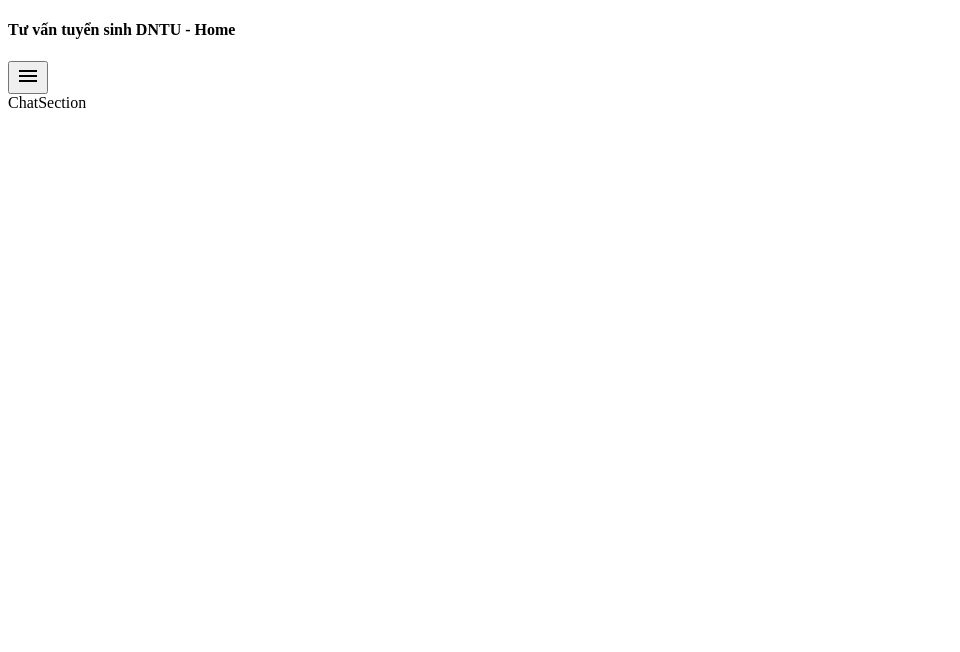
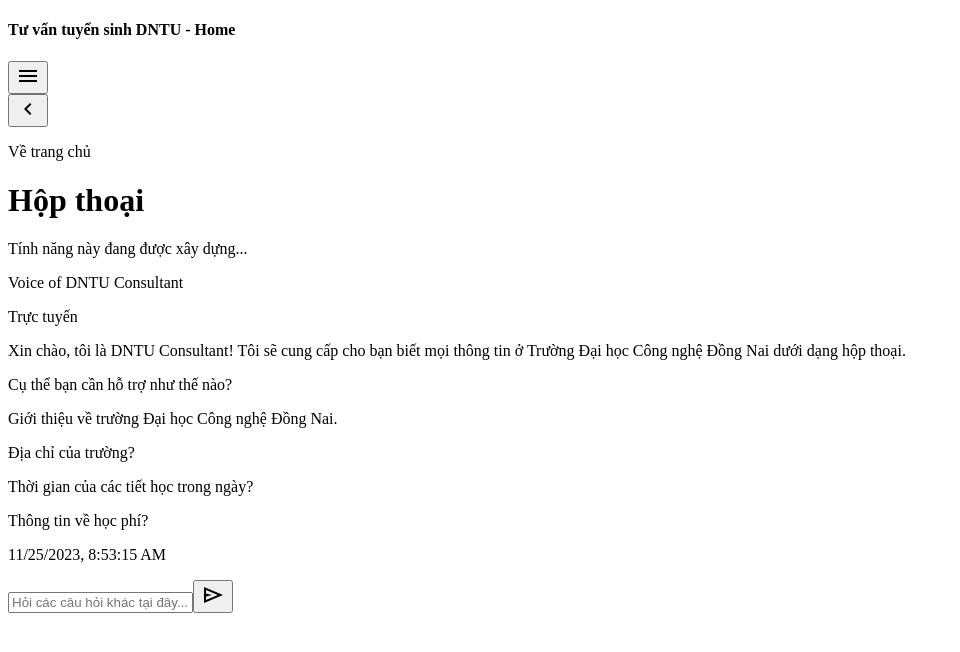
Before and after one commit to Code4life-Labs/admission-consulting-dntu, a React (Vite) app in the folder fe/: page / in a window 1280 px wide. Both pictures are taken after a click on the button "Bắt đầu ngay". Shown: the top 652 px of the page, without its empty margins (0-960 px from the left). Built offline with nearby package versions, Linux system fonts and the light colour scheme.

Commit message:
Update: read in details

```diff
--- /dev/null
+++ b/fe/src/assets/data/chatsection.json
@@ -0,0 +1,30 @@
+{
+  "initialMessages": [
+    {
+      "isClickableText": false,
+      "text": "Xin chào, tôi là DNTU Consultant! Tôi sẽ cung cấp cho bạn biết mọi thông tin ở Trường Đại học Công nghệ Đồng Nai dưới dạng hộp thoại."
+    },
+    {
+      "isClickableText": false,
+      "text": "Cụ thể bạn cần hỗ trợ như thế nào?"
+    }
+  ],
+  "optionMessages": [
+    {
+      "isClickableText": true,
+      "text": "Giới thiệu về trường Đại học Công nghệ Đồng Nai."
+    },
+    {
+      "isClickableText": true,
+      "text": "Địa chỉ của trường?"
+    },
+    {
+      "isClickableText": true,
+      "text": "Thời gian của các tiết học trong ngày?"
+    },
+    {
+      "isClickableText": true,
+      "text": "Thông tin về học phí?"
+    }
+  ]
+}
--- a/fe/src/components/chat_section/ChatSection.jsx
+++ b/fe/src/components/chat_section/ChatSection.jsx
@@ -1,11 +1,104 @@
 // import React from 'react'
+
+// Import from hooks
+import { useStateWESSFns } from "src/hooks/useStateWESSFns";
+
+// Import from components
+import Button from "../button/Button";
+import Message from "../message/Message";
+
+// Import data from assets
+import chatsectionData from "src/assets/data/chatsection.json";
+
+// Import from features
+import { createMessageRenderer } from "./features/renderMessage.jsx";
+
+// Create something
+const renderMessage = createMessageRenderer(Message);
+
+/**
+ * @typedef ChatSectionPropsType
+ * @property {(to: string) => void} toSlide
+ */
 
 /**
  * Component renders a chat section.
+ * @param {ChatSectionPropsType} props
  * @returns
  */
-export default function ChatSection() {
+export default function ChatSection(props) {
+  const [chatState, chatStateFns] = useStateWESSFns(
+    {
+      messages: [...chatsectionData.initialMessages, ...chatsectionData.optionMessages]
+    },
+    function(changeState) {
+      return {
+
+      }
+    }
+  );
+
   return (
-    <div>ChatSection</div>
+    <div className="h-[calc(100vh-121px)]">
+      {/* Header of chat section */}
+      <div className="flex flex-row items-center w-full">
+        {/* "Change slide" button */}
+        <Button
+          isTransparent
+          hasPadding={false}
+          // onClick={() => { openTMI("mySideMenu") }}
+          extendClassName="p-2"
+          onClick={() => props.toSlide("left")}
+        >
+          <span className="material-symbols-outlined block">chevron_left</span>
+        </Button>
+        <p className="ms-2">Về trang chủ</p>
+      </div>
+
+      {/* Body of chat section */}
+      <div className="h-[calc(100%-52px)] flex flex-row">
+        {/* Left part */}
+        <div className="h-full w-2/6 p-4">
+          <h1 className="text-xl font-bold">Hộp thoại</h1>
+          <p className="text-center">Tính năng này đang được xây dựng...</p>
+        </div>
+        {/* Right part (Chat) */}
+        <div className="flex flex-col h-full w-4/6 border-2 rounded-xl p-4">
+          {/* Title here */}
+          <div className="ms-3 mb-3">
+            <p className="text-xl font-bold text-base">Voice of DNTU Consultant</p>
+            <div className="flex items-center">
+              <div className="w-3 h-3 bg-green-500 rounded-3xl"></div>
+              <span className="ms-2">Trực tuyến</span>
+            </div>
+          </div>
+
+          {/* Conversation content container */}
+          <div className="flex flex-col justify-end h-full border rounded-xl overflow-auto p-4">
+            {
+              chatState.messages.map((message, index) => renderMessage(message, index, chatState.messages))
+            }
+          </div>
+
+          {/* Input container */}
+          <div className="flex items-center py-2 mt-3">
+            <input
+              type="text"
+              className="w-full bg-gray-100 rounded-lg border-2 p-2 px-4 me-3"
+              placeholder="Hỏi các câu hỏi khác tại đây..."
+            />
+            <Button
+              isTransparent
+              hasPadding={false}
+              // onClick={() => { openTMI("mySideMenu") }}
+              extendClassName="p-2"
+              onClick={() => props.toSlide("left")}
+            >
+              <span className="material-symbols-outlined block">send</span>
+            </Button>
+          </div>
+        </div>
+      </div>
+    </div>
   )
 }
--- /dev/null
+++ b/fe/src/components/chat_section/features/renderMessage.jsx
@@ -0,0 +1,25 @@
+/**
+ * Dùng hàm này dể tạo ra một message renderer. Nhận JSX.Element là một tham số.
+ * @param {() => JSX.Element} Component
+ * @returns
+ */
+export function createMessageRenderer(Component) {
+  return function renderMessage(message, index, messages) {
+    let hasTime = false;
+    let onClickMessage;
+
+    if(!messages[index + 1]) hasTime = true;
+    if(message.isClickableText) onClickMessage = function(content) {
+      console.log("Content: ", content);
+    }
+
+    return (
+      <Component
+        key={index}
+        content={message.text}
+        hasTime={hasTime}
+        onClick={onClickMessage}
+      />
+    )
+  }
+}
--- /dev/null
+++ b/fe/src/components/message/Message.jsx
@@ -0,0 +1,45 @@
+// import React from 'react'
+
+const defaultTextContainerClassName = "w-fit text-base bg-gray-200 rounded-xl p-4 mb-2";
+
+/**
+ * @typedef MessagePropsType
+ * @property {string} content
+ * @property {number} time
+ * @property {boolean} hasTime
+ * @property {(content: string) => void} onClick
+ * @property {string} extendedClassName
+ */
+
+/**
+ * Component renders a block of message. This block of message can contain img avatar or don't. Message can be clickable.
+ * @param {MessagePropsType} props
+ * @returns
+ */
+export default function Message({
+  content = "",
+  time = Date.now(),
+  hasTime = false,
+  extendedClassName,
+  onClick
+}) {
+  let containerClassName = "message w-full max-w-[45%]";
+  let textContainerClassName = defaultTextContainerClassName;
+  let isClickable = Boolean(onClick);
+
+  if(extendedClassName) textContainerClassName += " " + extendedClassName;
+  if(isClickable) {
+    containerClassName += " " + "cursor-pointer italic";
+    textContainerClassName += " " + "border-2 border-blue-600 bg-white"
+  }
+
+  return (
+    <div
+      className={containerClassName}
+      onClick={isClickable ? () => onClick(content) : undefined}
+    >
+      <p className={textContainerClassName}>{content}</p>
+      { hasTime && <p className="text-xs">{(new Date(time)).toLocaleString()}</p> }
+    </div>
+  )
+}
--- a/fe/src/components/switch_slider/SwitchSlider.jsx
+++ b/fe/src/components/switch_slider/SwitchSlider.jsx
@@ -3,10 +3,13 @@
 // Import from hooks
 import { useStateWESSFns } from 'src/hooks/useStateWESSFns'
 
+// Import styles
+import './SwitchSlider.styles.css';
+
 /**
  * @typedef SwitchSliderPropsType
- * @property {(toggleSlide: () => void) => JSX.Element} left
- * @property {(toggleSlide: () => void) => JSX.Element} right
+ * @property {(toggleSlide: () => void, toSlide: (to: string) => void) => JSX.Element} left
+ * @property {(toggleSlide: () => void, toSlide: (to: string) => void) => JSX.Element} right
  */
 
 /**
@@ -26,26 +29,32 @@
           changeState("currentSlide", function(data) {
             return data === "left" ? "right" : "left";
           })
+        },
+
+        toSlide: function(to) {
+          changeState("currentSlide", function() {
+            return to;
+          })
         }
       }
     }
   );
 
   return (
-    <div className="w-full">
+    <div className="w-full overflow-x-hidden">
       {
         ssState.currentSlide === "left"
         ? (
-          <div>
+          <div className="w-full slide left p-2">
             {
-              props.left(ssStateFns.toggleSlide)
+              props.left(ssStateFns.toggleSlide, ssStateFns.toSlide)
             }
           </div>
         )
         : (
-          <div>
+          <div className="w-full slide right p-2">
             {
-              props.right(ssStateFns.toggleSlide)
+              props.right(ssStateFns.toggleSlide, ssStateFns.toSlide)
             }
           </div>
         )
--- /dev/null
+++ b/fe/src/components/switch_slider/SwitchSlider.styles.css
@@ -0,0 +1,43 @@
+.slide.left {
+  transform: translateX(-100%);
+  animation: slide-from-left 0.3s both ease-in-out;
+  opacity: 0;
+}
+
+.slide.right {
+  transform: translateX(100%);
+  animation: slide-from-right 0.3s both ease-in-out;
+  opacity: 0;
+}
+
+@keyframes slide-from-left {
+  0% {
+    transform: translateX(-100%);
+    opacity: 0;
+  }
+
+  50% {
+    opacity: 0;
+  }
+
+  100% {
+    transform: translateX(0);
+    opacity: 1;
+  }
+}
+
+@keyframes slide-from-right {
+  0% {
+    transform: translateX(100%);
+    opacity: 0;
+  }
+
+  50% {
+    opacity: 0;
+  }
+
+  100% {
+    transform: translateX(0);
+    opacity: 1;
+  }
+}
--- a/fe/src/pages/home/HomePage.jsx
+++ b/fe/src/pages/home/HomePage.jsx
@@ -17,8 +17,8 @@
       <div className="p-4">
         <div className="w-full max-w-screen-xl mx-auto">
           <SwitchSlider
-            right={() => <ChatSection />}
-            left={(toggleSlide) => (
+            right={(_, toSlide) => <ChatSection toSlide={toSlide} />}
+            left={(_, toSlide) => (
               <div>
                 {/* Text */}
                 <div>
@@ -30,7 +30,7 @@
 
                 {/* Button container */}
                 <div>
-                  <Button extendClassName="text-white mt-3 me-3" onClick={() => toggleSlide()}>Bắt đầu ngay</Button>
+                  <Button extendClassName="text-white mt-3 me-3" onClick={() => toSlide("right")}>Bắt đầu ngay</Button>
                   <Button
                     extendClassName="mt-3"
                     color="gray"
```
